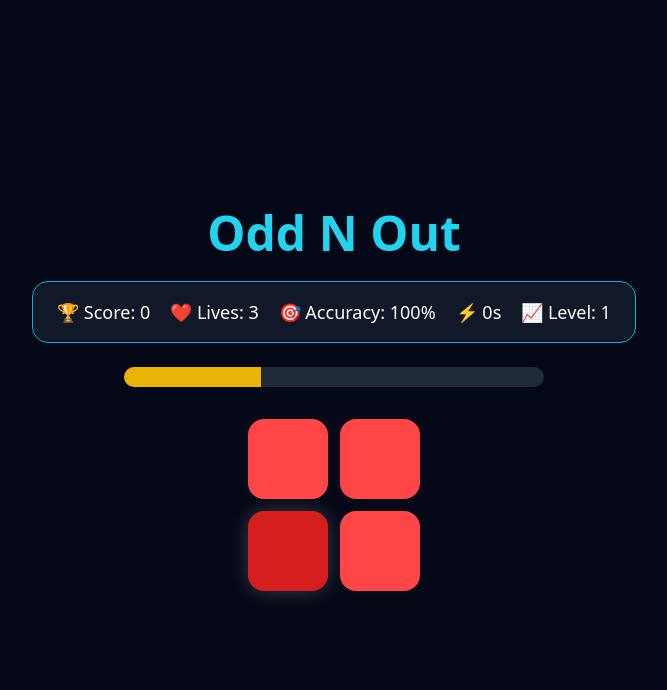
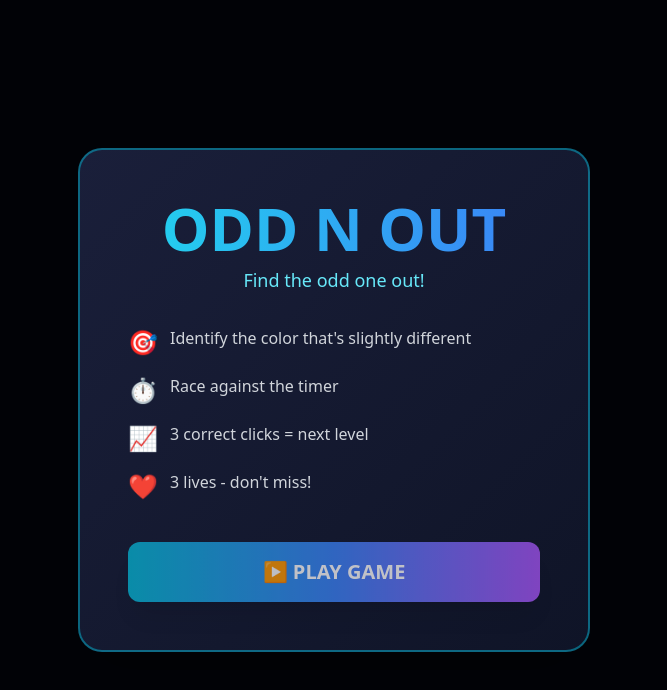
Before and after one commit to Adarshlpu/NainTaaraFrontend, a React (Vite) app: page /games/oddnout in a window 1280 px wide. Shown: the top 690 px of the page, without its empty margins (306-973 px from the left). Built offline with nearby package versions, Linux system fonts and the light colour scheme.

Commit message:
Add game section

```diff
--- /dev/null
+++ b/src/pages/Games/oddnoutcolor/GameOverModal.jsx
@@ -0,0 +1,36 @@
+import React from 'react';
+const GameOverModal = ({ score, level, accuracy, onRestart }) => {
+  return (
+    <div className="fixed inset-0 bg-black/70 backdrop-blur-sm flex items-center justify-center z-50 animate-fadeIn">
+      <div className="bg-gradient-to-br from-[#1a1f3a] to-[#0f1427] p-10 rounded-3xl border-2 border-red-500/50 shadow-2xl max-w-md w-full mx-4 animate-scaleIn">
+        <div className="text-center">
+          <h2 className="text-5xl font-black mb-4 text-red-500">GAME OVER!</h2>
+          <div className="space-y-4 text-lg mb-8">
+            <div className="bg-black/40 p-4 rounded-xl">
+              <p className="text-gray-400">Final Score</p>
+              <p className="text-4xl font-bold text-cyan-400">{score}</p>
+            </div>
+            <div className="grid grid-cols-2 gap-4">
+              <div className="bg-black/40 p-3 rounded-xl">
+                <p className="text-gray-400 text-sm">Level Reached</p>
+                <p className="text-3xl font-bold text-purple-400">{level}</p>
+              </div>
+              <div className="bg-black/40 p-3 rounded-xl">
+                <p className="text-gray-400 text-sm">Accuracy</p>
+                <p className="text-3xl font-bold text-blue-400">{accuracy}%</p>
+              </div>
+            </div>
+          </div>
+          <button
+            onClick={onRestart}
+            className="w-full bg-gradient-to-r from-cyan-500 to-blue-500 hover:from-cyan-600 hover:to-blue-600 text-white font-bold py-4 px-6 rounded-xl transition-all duration-300 transform hover:scale-105 active:scale-95 shadow-xl text-lg"
+          >
+            🔄 Play Again
+          </button>
+        </div>
+      </div>
+    </div>
+  );
+};
+
+export default GameOverModal;
--- /dev/null
+++ b/src/pages/Games/oddnoutcolor/InteractiveBackground.jsx
@@ -0,0 +1,92 @@
+import React, { useState, useEffect } from "react";
+
+const InteractiveBackground = () => {
+  const [mousePos, setMousePos] = useState({ x: 0, y: 0 });
+
+  useEffect(() => {
+    const handleMouseMove = (e) => {
+      setMousePos({ x: e.clientX, y: e.clientY });
+    };
+
+    window.addEventListener("mousemove", handleMouseMove);
+    return () => window.removeEventListener("mousemove", handleMouseMove);
+  }, []);
+
+  return (
+    <div className="fixed inset-0 -z-10 overflow-hidden bg-gradient-to-br from-[#050816] via-[#0a0f2e] to-[#050816]">
+      {/* Animated gradient orbs - CYAN/BLUE */}
+      <div
+        className="absolute w-96 h-96 bg-gradient-to-r from-cyan-500/30 to-blue-500/20 rounded-full blur-3xl"
+        style={{
+          left: "10%",
+          top: "20%",
+          animation: "float 8s ease-in-out infinite",
+        }}
+      />
+      {/* Animated gradient orbs - PURPLE/PINK */}
+      <div
+        className="absolute w-96 h-96 bg-gradient-to-r from-purple-500/25 to-pink-500/15 rounded-full blur-3xl"
+        style={{
+          right: "10%",
+          bottom: "20%",
+          animation: "float 10s ease-in-out infinite 2s",
+        }}
+      />
+      {/* Mouse tracking orb */}
+      <div
+        className="absolute w-72 h-72 bg-gradient-to-r from-blue-500/20 to-cyan-500/10 rounded-full blur-3xl"
+        style={{
+          left: `${mousePos.x * 0.1}px`,
+          top: `${mousePos.y * 0.1}px`,
+          transition: "all 0.3s ease-out",
+        }}
+      />
+
+      {/* Animated grid lines */}
+      <svg className="absolute inset-0 w-full h-full opacity-10">
+        <defs>
+          <pattern id="grid" width="50" height="50" patternUnits="userSpaceOnUse">
+            <path d="M 50 0 L 0 0 0 50" fill="none" stroke="url(#gridGradient)" strokeWidth="1" />
+          </pattern>
+          <linearGradient id="gridGradient" x1="0%" y1="0%" x2="100%" y2="100%">
+            <stop offset="0%" stopColor="#06b6d4" />
+            <stop offset="100%" stopColor="#3b82f6" />
+          </linearGradient>
+        </defs>
+        <rect width="100%" height="100%" fill="url(#grid)" />
+      </svg>
+
+      {/* Radial light effect */}
+      <div
+        className="absolute w-96 h-96 bg-radial-gradient opacity-20"
+        style={{
+          left: "50%",
+          top: "50%",
+          transform: "translate(-50%, -50%)",
+          background: "radial-gradient(circle, rgba(6, 182, 212, 0.1) 0%, transparent 70%)",
+          pointerEvents: "none",
+        }}
+      />
+
+      <style>{`
+        @keyframes float {
+          0%, 100% { transform: translateY(0px); }
+          50% { transform: translateY(40px); }
+        }
+        @keyframes fadeIn {
+          from { opacity: 0; }
+          to { opacity: 1; }
+        }
+        @keyframes scaleIn {
+          from { transform: scale(0.9); opacity: 0; }
+          to { transform: scale(1); opacity: 1; }
+        }
+        .animate-fadeIn { animation: fadeIn 0.3s ease-out; }
+        .animate-scaleIn { animation: scaleIn 0.4s cubic-bezier(0.34, 1.56, 0.64, 1); }
+        .animate-float { animation: float 6s ease-in-out infinite; }
+      `}</style>
+    </div>
+  );
+};
+
+export default InteractiveBackground;
--- a/src/pages/Games/oddnoutcolor/OddBoard.jsx
+++ b/src/pages/Games/oddnoutcolor/OddBoard.jsx
@@ -1,43 +1,24 @@
-// src/pages/Games/oddnoutcolor/OddBoard.jsx
+import React, { useState, useEffect } from "react";
 
-import { useEffect, useState } from "react";
-
-const OddBoard = ({
-  grid,
-  difference,
-  onCorrect,
-  onWrong,
-}) => {
+const OddBoard = ({ grid, difference, onCorrect, onWrong, isActive }) => {
   const total = grid * grid;
-
   const [oddIndex, setOddIndex] = useState(0);
-
   const [theme, setTheme] = useState(null);
 
   const themes = [
     {
       normal: `rgb(40,120,255)`,
-      odd: `rgb(${40 + difference},
-                ${120 + difference},
-                255)`,
+      odd: `rgb(${Math.min(40 + difference, 255)},${Math.min(120 + difference, 255)},255)`,
     },
-
     {
       normal: `rgb(255,70,70)`,
-      odd: `rgb(${255 - difference},
-                ${70 - difference},
-                ${70 - difference})`,
+      odd: `rgb(${Math.max(255 - difference, 0)},${Math.max(70 - difference, 0)},${Math.max(70 - difference, 0)})`,
     },
   ];
 
-  // GENERATE RANDOM ODD BOX
   const generateOdd = () => {
     setOddIndex(Math.floor(Math.random() * total));
-
-    // RANDOM THEME
-    const randomTheme =
-      themes[Math.floor(Math.random() * themes.length)];
-
+    const randomTheme = themes[Math.floor(Math.random() * themes.length)];
     setTheme(randomTheme);
   };
 
@@ -45,23 +26,22 @@ const OddBoard = ({
     generateOdd();
   }, [grid, difference]);
 
-  // CLICK HANDLER
   const handleClick = (index) => {
+    if (!isActive) return;
+
     if (index === oddIndex) {
       onCorrect();
-
       generateOdd();
     } else {
       onWrong();
     }
   };
 
-  // WAIT UNTIL THEME LOADS
   if (!theme) return null;
 
   return (
     <div
-      className="grid gap-3 mt-8"
+      className="grid gap-3 mt-10"
       style={{
         gridTemplateColumns: `repeat(${grid}, 80px)`,
       }}
@@ -70,26 +50,15 @@ const OddBoard = ({
         <div
           key={index}
           onClick={() => handleClick(index)}
-          className="
-            w-20
-            h-20
-            rounded-2xl
-            cursor-pointer
-            transition-all
-            duration-300
-            hover:scale-105
-            shadow-lg
-          "
+          className="w-20 h-20 rounded-2xl cursor-pointer transition-all duration-200 hover:scale-110 shadow-xl hover:shadow-2xl active:scale-95"
           style={{
             backgroundColor:
-              index === oddIndex
-                ? theme.odd
-                : theme.normal,
-
+              index === oddIndex ? theme.odd : theme.normal,
             boxShadow:
               index === oddIndex
-                ? "0 0 20px rgba(255,255,255,0.2)"
+                ? "0 0 30px rgba(255,255,255,0.3), 0 0 60px rgba(255,255,255,0.1)"
                 : "0 0 10px rgba(255,255,255,0.05)",
+            transform: index === oddIndex ? "scale(1.05)" : "scale(1)",
           }}
         />
       ))}
--- a/src/pages/Games/oddnoutcolor/OddNout.jsx
+++ b/src/pages/Games/oddnoutcolor/OddNout.jsx
@@ -1,43 +1,38 @@
-// src/pages/Games/oddnoutcolor/oddnout.jsx
+import React, { useState, useEffect } from 'react';
+import InteractiveBackground from './InteractiveBackground';
+import ScorePanel from './ScorePanel';
+import TimerBar from './TimerBar';
+import OddBoard from './OddBoard';
+import StartModal from './StartModal';
+import GameOverModal from './GameOverModal';
+import levels from "./levels";
 
-import { useEffect, useState } from "react";
-import OddBoard from "./OddBoard";
-import ScorePanel from "./ScorePanel";
-import TimerBar from "./TimerBar";
-import { levels } from "./levels";
 
 const OddNOut = () => {
+  const [gameStarted, setGameStarted] = useState(false);
   const [level, setLevel] = useState(1);
   const [score, setScore] = useState(0);
   const [lives, setLives] = useState(3);
-
   const [correctClicks, setCorrectClicks] = useState(0);
   const [totalClicks, setTotalClicks] = useState(0);
-
   const [accuracy, setAccuracy] = useState(100);
-
   const [startTime, setStartTime] = useState(Date.now());
   const [reactionTime, setReactionTime] = useState(0);
 
   const currentLevel = levels[level - 1];
 
   useEffect(() => {
+    if (gameStarted) {
       setStartTime(Date.now());
-  }, [level]);
-
-  const calculateAccuracy = (correct, total) => {
-    return ((correct / total) * 100).toFixed(1);
-  };
+    }
+  }, [level, gameStarted]);
 
   const handleCorrect = () => {
     const end = Date.now();
-
     const time = ((end - startTime) / 1000).toFixed(2);
-
     setReactionTime(time);
 
     let bonus = 0;
-
     if (time < 1) bonus = 10;
     else if (time < 2) bonus = 5;
     else if (time < 3) bonus = 2;
@@ -49,41 +44,52 @@ const OddNOut = () => {
 
     setCorrectClicks(updatedCorrect);
     setTotalClicks(updatedTotal);
+    setAccuracy(((updatedCorrect / updatedTotal) * 100).toFixed(1));
 
-  setAccuracy(
-    ((updatedCorrect / updatedTotal) * 100).toFixed(1)
-  );
-
-  // LEVEL UP EVERY 3 CORRECT CLICKS
     if (updatedCorrect % 3 === 0) {
-    setLevel((prev) => {
-      if (prev < 25) {
-        return prev + 1;
-      }
-      return prev;
-    });
+      setLevel((prev) => (prev < 25 ? prev + 1 : prev));
     }
 
     setStartTime(Date.now());
   };
+
   const handleWrong = () => {
     setScore((prev) => Math.max(prev - 5, 0));
-
-    setLives((prev) => prev - 1);
+    const newLives = lives - 1;
+    setLives(newLives);
 
     const newTotal = totalClicks + 1;
+    setTotalClicks(newTotal);
+    setAccuracy(((correctClicks / newTotal) * 100).toFixed(1));
 
-    setTotalClicks(newTotal);
+    if (newLives <= 0) {
+      setGameStarted(false);
+    }
+  };
 
-    setAccuracy(calculateAccuracy(correctClicks, newTotal));
+  const handleRestart = () => {
+    setLevel(1);
+    setScore(0);
+    setLives(3);
+    setCorrectClicks(0);
+    setTotalClicks(0);
+    setAccuracy(100);
+    setReactionTime(0);
+    setStartTime(Date.now());
+    setGameStarted(true);
   };
 
   return (
-    <div className="min-h-screen bg-[#050816] text-white flex flex-col items-center justify-center px-4">
-      <h1 className="text-5xl font-bold mb-6 text-cyan-400">
-        Odd N Out
-      </h1>
+    <div className="min-h-screen bg-[#050816] text-white flex flex-col relative overflow-hidden">
+      <InteractiveBackground />
 
+      {!gameStarted && <StartModal onStart={() => setGameStarted(true)} />}
+
+      {gameStarted && (
+        <>
+          {/* FIXED SCORE BOARD AT TOP */}
+          <div className="fixed top-0 left-0 right-0 z-40 bg-gradient-to-b from-[#050816]/95 to-transparent backdrop-blur-md pt-4 pb-6 px-4">
+            <div className="flex justify-center">
               <ScorePanel
                 score={score}
                 lives={lives}
@@ -91,29 +97,39 @@ const OddNOut = () => {
                 level={level}
                 reactionTime={reactionTime}
               />
+            </div>
+          </div>
 
-      <TimerBar duration={currentLevel.timer} />
+          {/* MAIN GAME CONTENT */}
+          <div className="flex-1 flex flex-col items-center justify-center px-4 py-8 pt-32">
+            <h1 className="text-5xl md:text-6xl font-black mb-8 bg-gradient-to-r from-cyan-400 to-blue-500 bg-clip-text text-transparent drop-shadow-lg">
+              ODD N OUT
+            </h1>
 
+            {currentLevel && <TimerBar duration={currentLevel.timer} isActive={lives > 0} />}
+
+            {currentLevel && (
+              <div className="mt-12 p-8 rounded-3xl bg-gradient-to-br from-[#1a1f3a]/40 to-[#0f1427]/40 backdrop-blur-sm border border-cyan-500/20 shadow-2xl">
                 <OddBoard
                   grid={currentLevel.grid}
                   difference={currentLevel.difference}
                   onCorrect={handleCorrect}
                   onWrong={handleWrong}
+                  isActive={lives > 0}
                 />
+              </div>
+            )}
+          </div>
 
           {lives <= 0 && (
-        <div className="mt-8 text-center">
-          <h2 className="text-4xl text-red-500 font-bold">
-            Game Over
-          </h2>
-
-          <button
-            onClick={() => window.location.reload()}
-            className="mt-4 bg-cyan-500 px-6 py-3 rounded-xl"
-          >
-            Restart
-          </button>
-        </div>
+            <GameOverModal
+              score={score}
+              level={level}
+              accuracy={accuracy}
+              onRestart={handleRestart}
+            />
+          )}
+        </>
       )}
     </div>
   );
--- a/src/pages/Games/oddnoutcolor/ScorePanel.jsx
+++ b/src/pages/Games/oddnoutcolor/ScorePanel.jsx
@@ -1,25 +1,32 @@
-// src/pages/Games/oddnoutcolor/ScorePanel.jsx
+import React from 'react';
 
-const ScorePanel = ({
-  score,
-  lives,
-  accuracy,
-  level,
-  reactionTime,
-}) => {
+
+const ScorePanel = ({ score, lives, accuracy, level, reactionTime }) => {
   return (
-    <div className="flex flex-wrap justify-center gap-5 text-lg bg-[#111827] px-6 py-4 rounded-2xl border border-cyan-500">
-      <div>🏆 Score: {score}</div>
-
-      <div>❤️ Lives: {lives}</div>
-
-      <div>🎯 Accuracy: {accuracy}%</div>
-
-      <div>⚡ {reactionTime}s</div>
-
-      <div>📈 Level: {level}</div>
+    <div className="flex flex-wrap justify-center gap-6 text-base md:text-lg bg-gradient-to-r from-[#1a1f3a] to-[#0f1427] px-8 py-5 rounded-3xl border border-cyan-500/40 shadow-2xl backdrop-blur-sm">
+      <div className="flex items-center gap-2">
+        <span className="text-2xl">🏆</span>
+        <span>Score: <span className="font-bold text-cyan-400">{score}</span></span>
+      </div>
+      <div className="flex items-center gap-2">
+        <span className="text-2xl">❤️</span>
+        <span>Lives: <span className={`font-bold ${lives > 1 ? 'text-green-400' : 'text-red-400'}`}>{lives}</span></span>
+      </div>
+      <div className="flex items-center gap-2">
+        <span className="text-2xl">🎯</span>
+        <span>Accuracy: <span className="font-bold text-blue-400">{accuracy}%</span></span>
+      </div>
+      <div className="flex items-center gap-2">
+        <span className="text-2xl">⚡</span>
+        <span className="font-bold text-yellow-400">{reactionTime}s</span>
+      </div>
+      <div className="flex items-center gap-2">
+        <span className="text-2xl">📈</span>
+        <span>Level: <span className="font-bold text-purple-400">{level}</span></span>
+      </div>
     </div>
   );
 };
 
+
 export default ScorePanel;
--- /dev/null
+++ b/src/pages/Games/oddnoutcolor/StartModal.jsx
@@ -0,0 +1,43 @@
+import React from 'react';
+
+
+const StartModal = ({ onStart }) => {
+  return (
+    <div className="fixed inset-0 bg-black/70 backdrop-blur-sm flex items-center justify-center z-50 animate-fadeIn">
+      <div className="bg-gradient-to-br from-[#1a1f3a] to-[#0f1427] p-12 rounded-3xl border-2 border-cyan-500/50 shadow-2xl max-w-lg w-full mx-4 animate-scaleIn text-center">
+        <h1 className="text-6xl font-black mb-2 bg-gradient-to-r from-cyan-400 to-blue-500 bg-clip-text text-transparent">
+          ODD N OUT
+        </h1>
+        <p className="text-cyan-300 text-lg mb-8">Find the odd one out!</p>
+
+        <div className="space-y-4 mb-10 text-left">
+          <div className="flex items-start gap-3">
+            <span className="text-2xl">🎯</span>
+            <p className="text-gray-300">Identify the color that's slightly different</p>
+          </div>
+          <div className="flex items-start gap-3">
+            <span className="text-2xl">⏱️</span>
+            <p className="text-gray-300">Race against the timer</p>
+          </div>
+          <div className="flex items-start gap-3">
+            <span className="text-2xl">📈</span>
+            <p className="text-gray-300">3 correct clicks = next level</p>
+          </div>
+          <div className="flex items-start gap-3">
+            <span className="text-2xl">❤️</span>
+            <p className="text-gray-300">3 lives - don't miss!</p>
+          </div>
+        </div>
+
+        <button
+          onClick={onStart}
+          className="w-full bg-gradient-to-r from-cyan-500 via-blue-500 to-purple-500 hover:from-cyan-600 hover:via-blue-600 hover:to-purple-600 text-white font-bold py-4 px-8 rounded-xl transition-all duration-300 transform hover:scale-105 active:scale-95 shadow-xl text-xl animate-pulse"
+        >
+          ▶️ PLAY GAME
+        </button>
+      </div>
+    </div>
+  );
+};
+
+export default StartModal;
--- a/src/pages/Games/oddnoutcolor/TimerBar.jsx
+++ b/src/pages/Games/oddnoutcolor/TimerBar.jsx
@@ -1,19 +1,13 @@
-// src/pages/Games/oddnoutcolor/TimerBar.jsx
+import React, { useState, useEffect } from 'react';
 
-import { useEffect, useState } from "react";
-
-const TimerBar = ({ duration }) => {
+const TimerBar = ({ duration, isActive }) => {
   const [time, setTime] = useState(100);
 
   useEffect(() => {
     setTime(100);
-
     const interval = setInterval(() => {
       setTime((prev) => {
-        if (prev <= 0) {
-          return 100;
-        }
-
+        if (prev <= 0) return 0;
         return prev - 100 / (duration * 10);
       });
     }, 100);
@@ -22,14 +16,10 @@ const TimerBar = ({ duration }) => {
   }, [duration]);
 
   return (
-    <div className="w-[420px] h-5 bg-gray-800 rounded-full mt-6 overflow-hidden">
+    <div className="w-[420px] h-6 bg-gradient-to-r from-gray-700 to-gray-900 rounded-full mt-8 overflow-hidden border border-gray-600 shadow-lg">
       <div
         className={`h-full transition-all duration-100 ${
-          time > 50
-            ? "bg-green-500"
-            : time > 20
-            ? "bg-yellow-500"
-            : "bg-red-500"
+          time > 50 ? "bg-gradient-to-r from-green-500 to-emerald-400" : time > 20 ? "bg-gradient-to-r from-yellow-500 to-orange-400" : "bg-gradient-to-r from-red-500 to-pink-500"
         }`}
         style={{ width: `${time}%` }}
       />
@@ -37,4 +27,5 @@ const TimerBar = ({ duration }) => {
   );
 };
 
+
 export default TimerBar;
--- a/src/pages/Games/oddnoutcolor/levels.js
+++ b/src/pages/Games/oddnoutcolor/levels.js
@@ -1,33 +1,31 @@
 // src/pages/Games/oddnoutcolor/levels.js
 
-export const levels = [
+const levels = [
   { level: 1, grid: 2, difference: 40, timer: 8 },
   { level: 2, grid: 2, difference: 35, timer: 8 },
   { level: 3, grid: 3, difference: 30, timer: 7 },
   { level: 4, grid: 3, difference: 28, timer: 7 },
   { level: 5, grid: 3, difference: 26, timer: 6 },
-
   { level: 6, grid: 4, difference: 24, timer: 6 },
   { level: 7, grid: 4, difference: 22, timer: 6 },
   { level: 8, grid: 4, difference: 20, timer: 5 },
   { level: 9, grid: 4, difference: 18, timer: 5 },
   { level: 10, grid: 4, difference: 16, timer: 5 },
-
   { level: 11, grid: 5, difference: 14, timer: 5 },
   { level: 12, grid: 5, difference: 13, timer: 5 },
   { level: 13, grid: 5, difference: 12, timer: 4 },
   { level: 14, grid: 5, difference: 11, timer: 4 },
   { level: 15, grid: 5, difference: 10, timer: 4 },
-
   { level: 16, grid: 6, difference: 9, timer: 4 },
   { level: 17, grid: 6, difference: 8, timer: 4 },
   { level: 18, grid: 6, difference: 7, timer: 3 },
   { level: 19, grid: 6, difference: 6, timer: 3 },
   { level: 20, grid: 6, difference: 5, timer: 3 },
-
   { level: 21, grid: 7, difference: 4, timer: 3 },
   { level: 22, grid: 7, difference: 4, timer: 3 },
   { level: 23, grid: 7, difference: 3, timer: 2 },
   { level: 24, grid: 7, difference: 3, timer: 2 },
   { level: 25, grid: 8, difference: 2, timer: 2 },
 ];
+
+export default levels;
```
Also changed, not shown: src/pages/Games/Games.jsx (+9 -1 lines), src/pages/Games/Eyeblink/eyeblink.jsx (added). Lines whose indentation alone changed are shown as unchanged.
